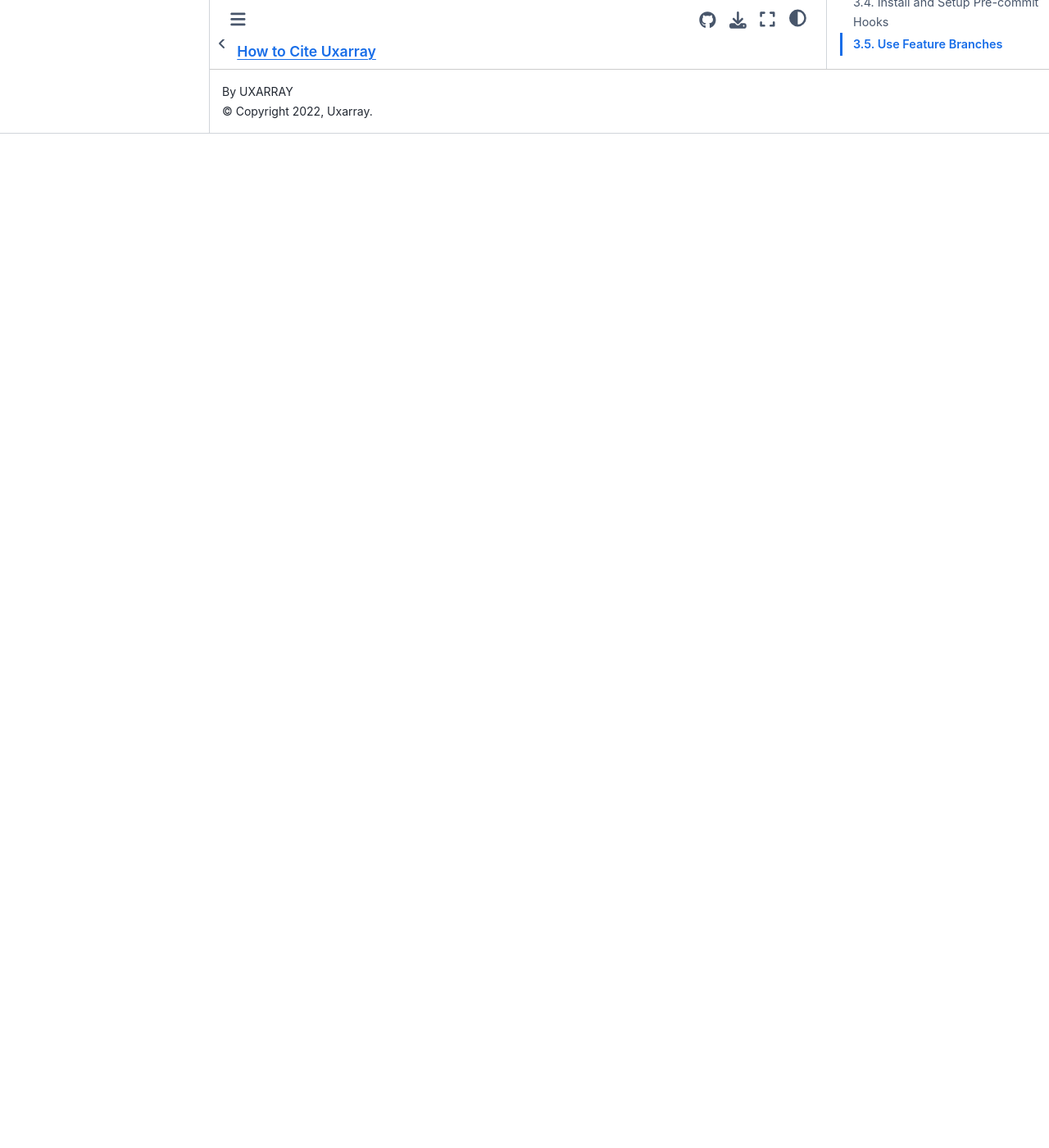
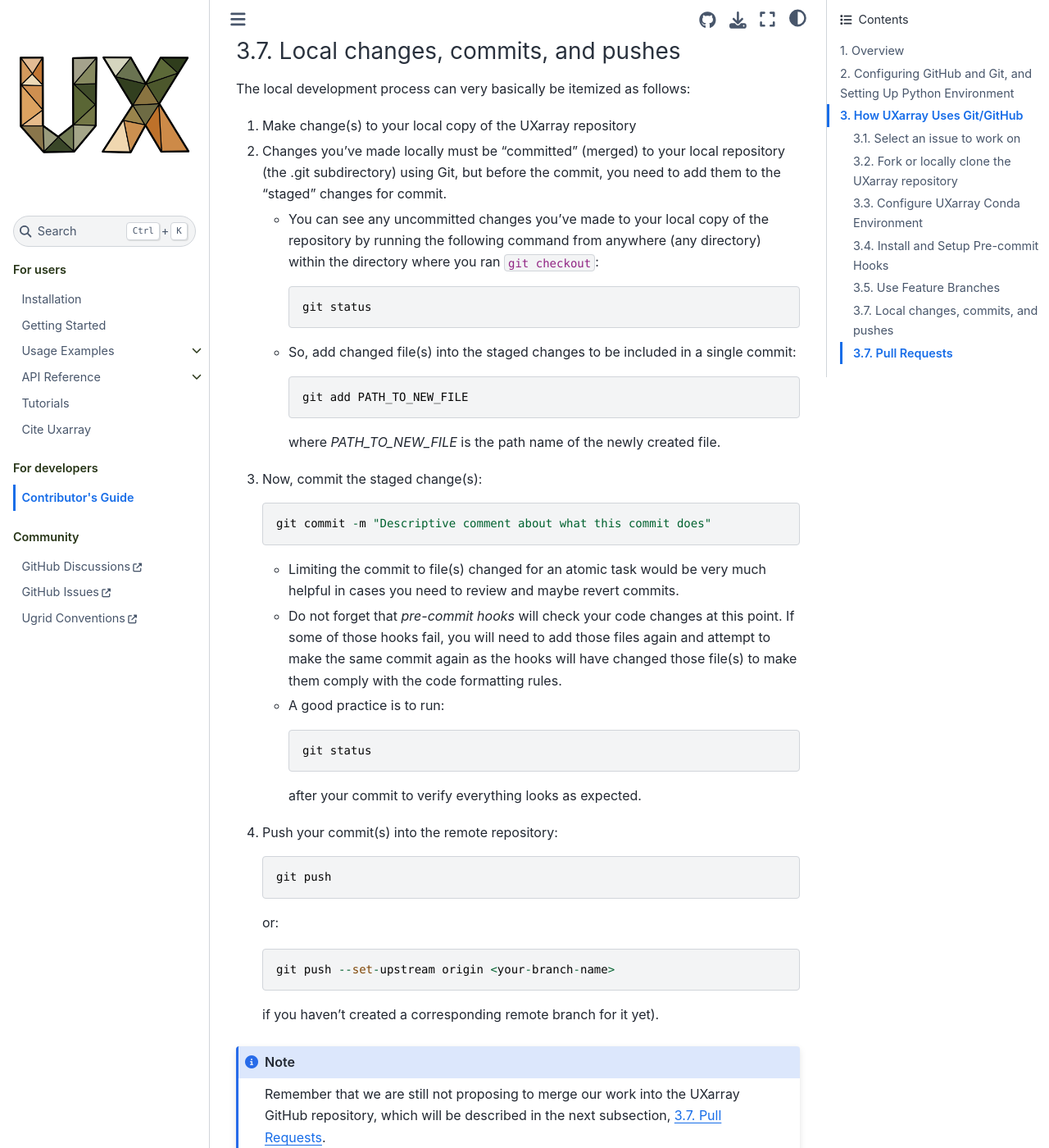
Before and after one commit to UXARRAY/uxarray, a Sphinx documentation site: the page built from docs/contributing.rst, in a window 1280 px wide and 1400 px high, scrolled down 9231 px. Shown: the whole window at 82% size. Built offline with Sphinx 7.4.7 and the Sphinx Book theme 1.1.4, drawn with Linux system fonts in a browser that asks for light colours; before the commit the page ends 9394 px from its top, so only the background shows below that; some of the changed text lies outside the part shown.

Commit message:
Add local process and pull request

```diff
--- a/docs/contributing.rst
+++ b/docs/contributing.rst
@@ -397,3 +397,79 @@
 
 Once you create the new branch, you are good to go with your local changes in the UXarray
 directory!
+
+3.7. Local changes, commits, and pushes
+---------------------------------------
+
+The local development process can very basically be itemized as follows:
+
+1. Make change(s) to your local copy of the UXarray repository
+
+2. Changes you’ve made locally must be “committed” (merged) to your local repository
+   (the .git subdirectory) using Git, but before the commit, you need to add them to the
+   "staged" changes for commit.
+
+   * You can see any uncommitted changes you’ve made to your local copy of the repository by
+     running the following command from anywhere (any directory) within the directory where
+     you ran :code:`git checkout`::
+
+        git status
+
+   * So, add changed file(s) into the staged changes to be included in a single commit::
+
+        git add PATH_TO_NEW_FILE
+
+     where `PATH_TO_NEW_FILE` is the path name of the newly created file.
+
+3. Now, commit the staged change(s)::
+
+        git commit -m "Descriptive comment about what this commit does"
+
+   * Limiting the commit to file(s) changed for an atomic task would be very much
+     helpful in cases you need to review and maybe revert commits.
+
+   * Do not forget that `pre-commit hooks` will check your code changes at this
+     point. If some of those hooks fail, you will need to add those files again
+     and attempt to make the same commit again as the hooks will have changed those
+     file(s) to make them comply with the code formatting rules.
+
+   * A good practice is to run::
+
+        git status
+
+     after your commit to verify everything looks as expected.
+
+4. Push your commit(s) into the remote repository::
+
+    git push
+
+   or::
+
+    git push --set-upstream origin <your-branch-name>
+
+   if you haven't created a corresponding remote branch for it yet).
+
+.. note:: Remember that we are still not proposing to merge our work into the UXarray
+    GitHub repository, which will be described in the next subsection, `3.7. Pull
+    Requests`_.
+
+3.7. Pull Requests
+------------------
+
+Pull requests (PR) are GitHub's way for developers to propose and collaborate on changes
+to a repository. If you are interested in learning the foundations about pull requests,
+please refer to GitHub's `Pull requests <https://docs.github.com/en/pull-requests>`_
+documentation.
+
+Once you have completed making changes to your local copy of the UXarray repository,
+pushed them all, and are ready to have your changes merged into the repository on GitHub,
+you need to submit a PR asking the UXarray maintainers to consider your merge request.
+The merge will occur between your personal GitHub repository (represented by your remote
+branch as you should have pushed all of your commits from local to that) and the UXarray's
+GitHub repository (represented by the :code:`main` branch). There might be some exceptions
+to this generic case, which can always be discussed with the maintainers and community.
+
+Git has lots and lots of commands, each with lots and lots of options. Here we only
+cover the very basics. Detailed information about Git can be found `here
+<https://git-scm.com/>`_, but your best friend for figuring out to do things with
+Git may be Google, and in particular `StackOverflow <https://stackoverflow.com/>`_.
```
